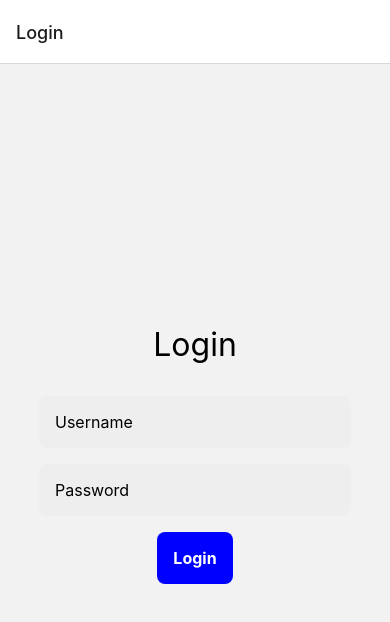
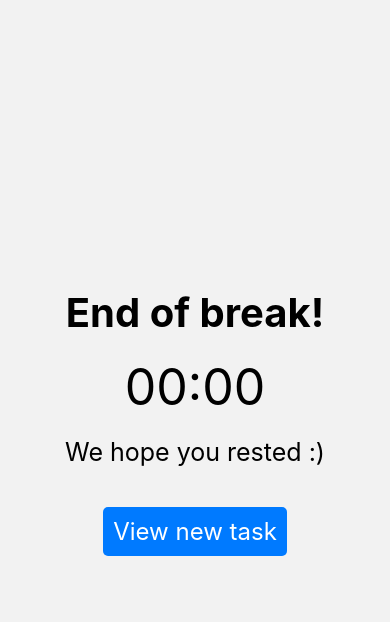
Before and after one commit to Szkaradd/CrazyProgrammers, a React Native app: screen /EndBreak in a window 390 px wide. Before the commit this address had no page. Shown: the top 622 px of the page. Built offline with nearby package versions, Linux system fonts and the light colour scheme.

Commit message:
final version of breaks

```diff
--- a/src/breaks/BreakPage.js
+++ b/src/breaks/BreakPage.js
@@ -1,34 +1,23 @@
 import React, { useState, useEffect } from "react";
-import { StyleSheet, Text, View, TouchableOpacity } from "react-native";
+import { StyleSheet, Text, SafeAreaView, Image } from "react-native";
 import { setBreakEnd } from "./BreakManager";
 import { useNavigation } from "@react-navigation/native";
 
 const BreakPage = () => {
   const navigation = useNavigation();
-
-  const breakLength = 5; // 30 minutes in seconds
+  const breakLength = 30 * 60; // 30 minutes in seconds
   const [timeLeft, setTimeLeft] = useState(breakLength);
-  const [timerActive, setTimerActive] = useState(false);
-  const [buttonClicked, setButtonClicked] = useState(false);
 
   useEffect(() => {
-    let interval = null;
-    if (timerActive) {
-      interval = setInterval(() => {
-        setTimeLeft((prevTime) => prevTime - 1);
-      }, 1000);
-    } else if (!timerActive && timeLeft !== 0) {
-      clearInterval(interval);
-    }
+    const interval = setInterval(() => {
+      setTimeLeft((seconds) => seconds - 1);
+    }, 1000);
     if (timeLeft === 0) {
       setBreakEnd(new Date());
+      navigation.navigate("EndBreak");
     }
-  }, [timerActive, timeLeft]);
-
-  const handleStartBreak = () => {
-    setTimerActive(true);
-    setButtonClicked(true);
-  };
+    return () => clearInterval(interval);
+  }, [timeLeft]);
 
   const formatTime = (timeInSeconds) => {
     const minutes = Math.floor(timeInSeconds / 60);
@@ -38,36 +27,23 @@ const BreakPage = () => {
       .padStart(2, "0")}`;
   };
 
-  const handleViewNewTask = () => {
-    navigation.navigate("NewTask", { task_details: null });
-  };
-
   return (
-    <View style={styles.container}>
-      {timeLeft > 0 && (
-        <Text style={styles.breakText}>It's time for a break!</Text>
-      )}
-      {timeLeft <= 0 && <Text style={styles.breakText}>End of break!</Text>}
-      {timeLeft <= 0 && (
-        <TouchableOpacity
-          style={styles.startBreakButton}
-          onPress={handleViewNewTask}
-        >
-          <Text style={styles.buttonText}>View new task</Text>
-        </TouchableOpacity>
-      )}
-      {timeLeft >= 0 && (
-        <Text style={styles.timeLeft}>{formatTime(timeLeft)}</Text>
-      )}
-      {!buttonClicked && (
-        <TouchableOpacity
-          style={styles.startBreakButton}
-          onPress={handleStartBreak}
-        >
-          <Text style={styles.buttonText}>Start your break</Text>
-        </TouchableOpacity>
-      )}
-    </View>
+    <SafeAreaView style={styles.container}>
+      <Text style={styles.breakText}>It's time for a break!</Text>
+      <Text style={styles.timeLeft}>{formatTime(timeLeft)}</Text>
+      <Text style={styles.encouragement}>
+        We encourage you to do some stretching exercises:
+      </Text>
+      <Image
+        source={require("../../assets/stretch-workout.jpg")}
+        style={{
+          width: 460,
+          height: 460,
+          resizeMode: "contain",
+          marginTop: 20,
+        }}
+      />
+    </SafeAreaView>
   );
 };
 
@@ -80,20 +56,22 @@ const styles = StyleSheet.create({
   breakText: {
     fontSize: 30,
     marginBottom: 20,
+    fontWeight: "bold",
   },
   timeLeft: {
     fontSize: 50,
-  },
-  startBreakButton: {
-    marginTop: 20,
-    backgroundColor: "#007AFF",
-    padding: 10,
-    borderRadius: 5,
   },
   buttonText: {
     fontSize: 24,
     color: "#FFFFFF",
   },
+  encouragement: {
+    fontSize: 18,
+    textAlign: "center",
+    marginTop: 20,
+    paddingLeft: 25,
+    paddingRight: 25,
+  },
 });
 
 export default BreakPage;
--- /dev/null
+++ b/src/breaks/EndBreak.js
@@ -0,0 +1,65 @@
+import React from "react";
+import { StyleSheet, Text, View, TouchableOpacity } from "react-native";
+import { useNavigation } from "@react-navigation/native";
+
+const EndBreak = () => {
+  const navigation = useNavigation();
+
+  const formatTime = (timeInSeconds) => {
+    const minutes = Math.floor(timeInSeconds / 60);
+    const seconds = timeInSeconds % 60;
+    return `${minutes.toString().padStart(2, "0")}:${seconds
+      .toString()
+      .padStart(2, "0")}`;
+  };
+
+  const handleViewNewTask = () => {
+    navigation.navigate("NewTask", { task_details: null });
+  };
+
+  return (
+    <View style={styles.container}>
+      <Text style={styles.breakText}>End of break!</Text>
+      <Text style={styles.timeLeft}>{formatTime(0)}</Text>
+      <Text style={styles.afterBreakMessage}>We hope you rested :)</Text>
+      <TouchableOpacity
+        style={styles.viewNewTaskButton}
+        onPress={handleViewNewTask}
+      >
+        <Text style={styles.buttonText}>View new task</Text>
+      </TouchableOpacity>
+    </View>
+  );
+};
+
+const styles = StyleSheet.create({
+  container: {
+    flex: 1,
+    justifyContent: "center",
+    alignItems: "center",
+  },
+  breakText: {
+    fontSize: 40,
+    marginBottom: 20,
+    fontWeight: "bold",
+  },
+  timeLeft: {
+    fontSize: 50,
+  },
+  viewNewTaskButton: {
+    marginTop: 40,
+    backgroundColor: "#007AFF",
+    padding: 10,
+    borderRadius: 5,
+  },
+  buttonText: {
+    fontSize: 24,
+    color: "#FFFFFF",
+  },
+  afterBreakMessage: {
+    fontSize: 25,
+    marginTop: 20,
+  },
+});
+
+export default EndBreak;
--- /dev/null
+++ b/src/breaks/StartBreak.js
@@ -0,0 +1,62 @@
+import React, { useState } from "react";
+import { StyleSheet, Text, View, TouchableOpacity } from "react-native";
+import { useNavigation } from "@react-navigation/native";
+
+const StartBreak = () => {
+  const navigation = useNavigation();
+
+  const breakLength = 30 * 60; // 30 minutes in seconds
+
+  const handleStartBreak = () => {
+    navigation.navigate("BreakPage");
+  };
+
+  const formatTime = (timeInSeconds) => {
+    const minutes = Math.floor(timeInSeconds / 60);
+    const seconds = timeInSeconds % 60;
+    return `${minutes.toString().padStart(2, "0")}:${seconds
+      .toString()
+      .padStart(2, "0")}`;
+  };
+
+  return (
+    <View style={styles.container}>
+      <Text style={styles.breakText}>It's time for a break!</Text>
+      <Text style={styles.breakLength}>{formatTime(breakLength)}</Text>
+      <TouchableOpacity
+        style={styles.startBreakButton}
+        onPress={handleStartBreak}
+      >
+        <Text style={styles.buttonText}>Start your break</Text>
+      </TouchableOpacity>
+    </View>
+  );
+};
+
+const styles = StyleSheet.create({
+  container: {
+    flex: 1,
+    justifyContent: "center",
+    alignItems: "center",
+  },
+  breakText: {
+    fontSize: 30,
+    marginBottom: 20,
+    fontWeight: "bold",
+  },
+  breakLength: {
+    fontSize: 50,
+  },
+  startBreakButton: {
+    marginTop: 20,
+    backgroundColor: "#007AFF",
+    padding: 10,
+    borderRadius: 5,
+  },
+  buttonText: {
+    fontSize: 24,
+    color: "#FFFFFF",
+  },
+});
+
+export default StartBreak;
--- a/src/navigation/StackNavigator.js
+++ b/src/navigation/StackNavigator.js
@@ -2,7 +2,9 @@ import React from "react";
 import { createNativeStackNavigator } from "@react-navigation/native-stack";
 import { DrawerNavigator } from "./DrawerNavigator";
 import Login from "../screens/Login";
+import StartBreak from "../breaks/StartBreak";
 import BreakPage from "../breaks/BreakPage";
+import EndBreak from "../breaks/EndBreak";
 import NewTask from "../tasks/NewTask";
 import { Location } from "../data/tasks";
 
@@ -30,9 +32,31 @@ export const StackNavigator = () => (
       initialParams={{ task_details: null, curr_loc: new Location(1, "A") }}
     />
     <Stack.Screen
-      name="Break"
+      name="StartBreak"
+      component={StartBreak}
+      options={{
+        title: "Break",
+        headerShown: false,
+        gestureEnabled: false,
+      }}
+    />
+    <Stack.Screen
+      name="BreakPage"
       component={BreakPage}
-      options={{ title: "Break" }}
+      options={{
+        title: "Break",
+        headerShown: false,
+        gestureEnabled: false,
+      }}
+    />
+    <Stack.Screen
+      name="EndBreak"
+      component={EndBreak}
+      options={{
+        title: "Break",
+        headerShown: false,
+        gestureEnabled: false,
+      }}
     />
   </Stack.Navigator>
 );
```
Also changed, not shown: src/User.js (line endings or trailing spaces), src/navigation/DrawerNavigator.js (line endings or trailing spaces).
